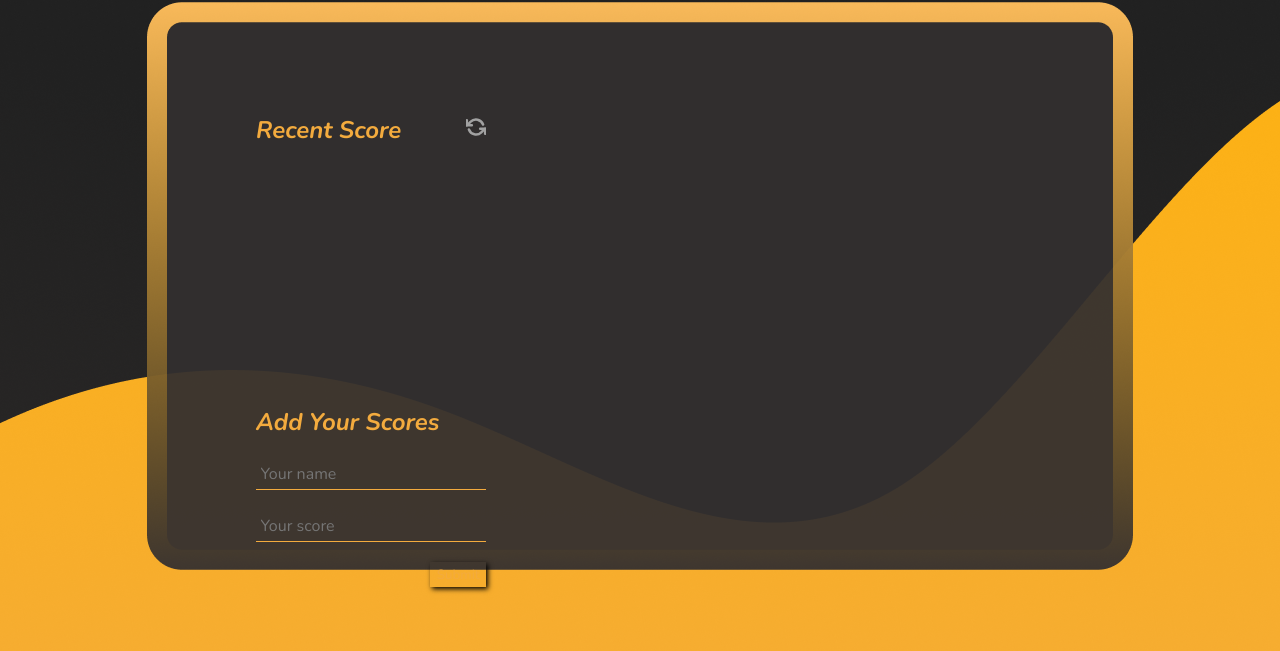
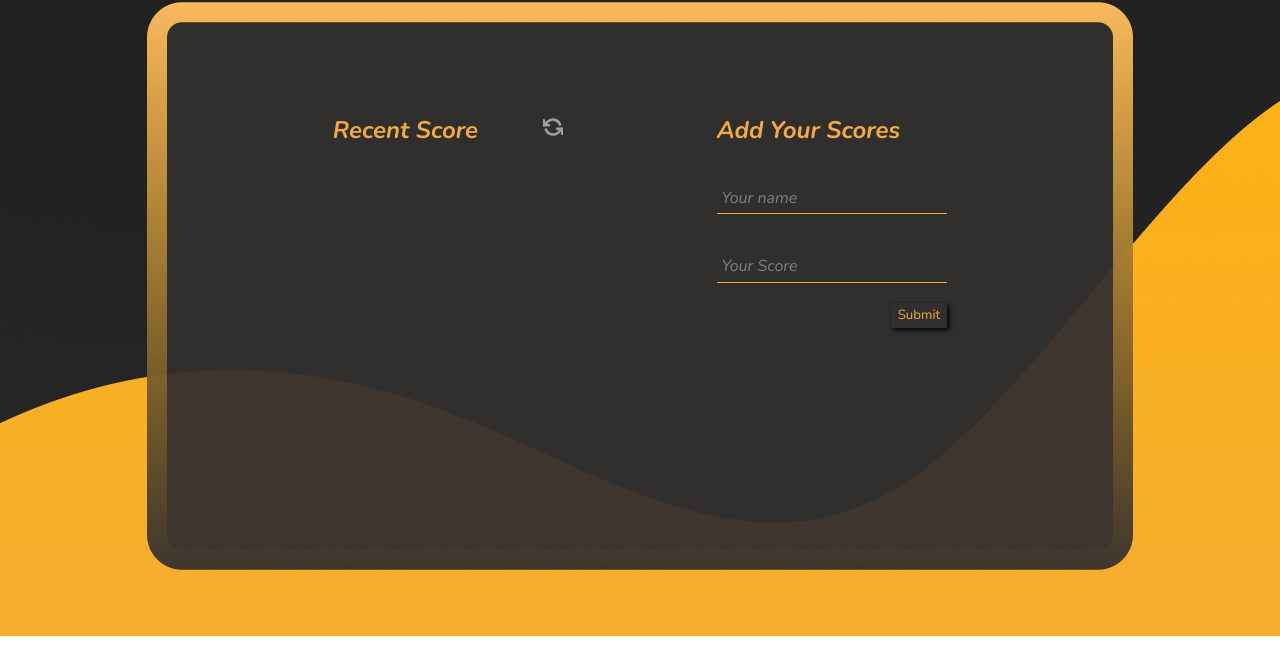
Before and after one commit to GraceHtet/leaderboard, a website built with webpack: page dist/index.html in a window 1280 px wide. Shown: the part 164-815 px from the top of the page. Built offline with nearby package versions, Linux system fonts and the light colour scheme; no server answers.

Commit message:
Update dist

```diff
--- a/dist/index.html
+++ b/dist/index.html
@@ -9,12 +9,11 @@
   <body>
     <h1>Leaderboard</h1>
     <section>
+      <div class="score-container">
         <div class="recent-score">
           <div class="recent-title">
             <h2>Recent Score</h2>
-          <a href="#" class="refresh"
-            ><img src="./assets/refresh.svg" alt="refresh"
-          /></a>
+            <a href="#" class="refresh"><img src="./assets/refresh.svg" alt="refresh" /></a>
           </div>
           <table>
             <tbody></tbody>
@@ -23,26 +22,24 @@
         <div class="add-score">
           <h2>Add Your Scores</h2>
           <form action="" method="">
-          <input
-            type="text"
-            name="name"
-            id="name"
-            class="form-control"
-            placeholder="Your name"
-          />
-          <input
-            type="number"
-            name="score"
-            id="score"
-            class="form-control"
-            placeholder="Your score"
-          />
+            <div class="name-cont">
+              <input type="text" name="name" id="name" class="form-control" placeholder=" " />
+              <label for="name">Your name</label>
+            </div>
+            <div class="score-cont">
+              <input type="number" name="score" id="score" class="form-control" placeholder=" " />
+              <label for="score">Your Score</label>
+            </div>
             <div class="btn">
               <button type="submit" class="submit-btn">Submit</button>
             </div>
           </form>
           <p class="msg"></p>
         </div>
+      </div>
+      <div class="ani-cont">
+        <p class="winner"></p>
+      </div>
     </section>
   </body>
 </html>
```
Also changed, not shown: dist/main.js (+4 -5 lines), README.md. Lines whose indentation alone changed are shown as unchanged.
